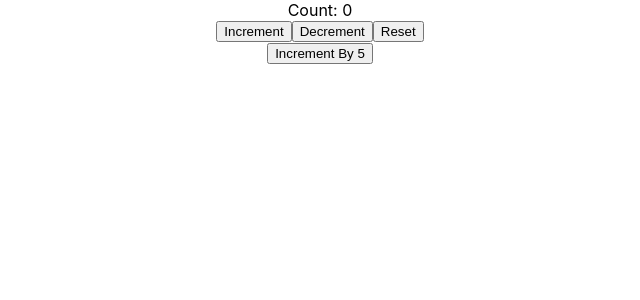
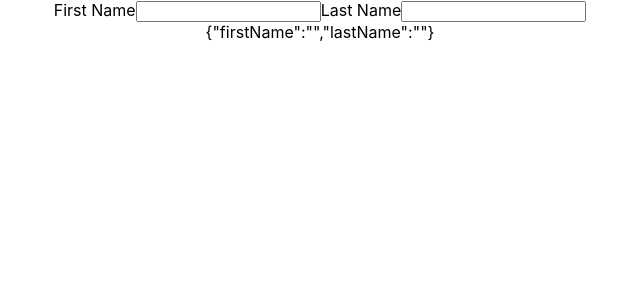
Before and after one commit to sanketjo96/react-training-slync, a React (Create React App) app in the folder my-app/: page / in a window 1280 px wide. Shown: the top 300 px of the page, without its empty margins (320-960 px from the left). Built offline with nearby package versions, Linux system fonts and the light colour scheme.

Commit message:
state object

```diff
--- a/my-app/src/App.js
+++ b/my-app/src/App.js
@@ -1,13 +1,17 @@
 
 import './App.css';
+// import ClassState from './components/ClassState';
+import StateHookObject from './components/StateHookObject';
 // import StateHook from './components/StateHook';
-import StateHookPrevious from './components/StateHookPrevious';
+// import StateHookPrevious from './components/StateHookPrevious';
 
 function App() {
   return (
     <div className="App">
-        {/* <StateHook></StateHook> */}
-        <StateHookPrevious></StateHookPrevious>
+      {/* <ClassState></ClassState> */}
+      {/* <StateHook></StateHook> */}
+      {/* <StateHookPrevious></StateHookPrevious> */}
+      <StateHookObject></StateHookObject>
     </div>
   );
 }
--- /dev/null
+++ b/my-app/src/components/ClassState.jsx
@@ -0,0 +1,40 @@
+import React, { Component } from 'react'
+
+export default class ClassState extends Component {
+    constructor(props) {
+        super(props)
+
+        this.state = {
+            count: 0
+        }
+    }
+
+    incrementBy5 = () => {
+        for (let i = 0; i < 5; i++) {
+            this.setState({ count: this.state.count + 1 })
+        }
+    }
+
+    incrementBy5 = () => {
+        for (let i = 0; i < 5; i++) {
+            this.setState((prev) => ({ count: prev.count + 1 }))
+        }
+    }
+
+    render() {
+        return (
+            <div>
+                Count: {this.state.count}
+                <div>
+                    <button onClick={() => this.setState({ count: this.state.count + 1 })}>Increment</button>
+                    <button onClick={() => this.setState({ count: this.state.count - 1 })}>Decrement</button>
+                    <button onClick={() => this.setState({ count: 0 })}>Reset</button>
+                </div>
+
+                <div>
+                    <button onClick={this.incrementBy5}>Increment By 5</button>
+                </div>
+            </div>
+        )
+    }
+}
--- /dev/null
+++ b/my-app/src/components/StateHookObject.jsx
@@ -0,0 +1,39 @@
+import React, { useState } from 'react'
+
+/**
+ *
+ * There is issue here where you never get correct data from
+ * both of inputs. How to fix this ?
+ */
+export default function StateHookObject() {
+    const [form, setForm] = useState({ firstName: '', lastName: '' })
+    const fnameHandler = (e) => {
+        setForm((prev) => ({
+            firstName: e.target.value
+        }))
+    }
+
+    const lnameHandler = (e) => {
+        setForm((prev) => ({
+            lastName: e.target.value
+        }))
+    }
+
+    return (
+        <div>
+            <form>
+                <label>
+                    First Name
+                </label>
+                <input id="fn" onChange={fnameHandler} value={form.firstName}></input>
+                <label>
+                    Last Name
+                </label>
+                <input id="ln" onChange={lnameHandler} value={form.lastName}></input>
+                <div>
+                   {JSON.stringify(form)}
+                </div>
+            </form>
+        </div>
+    )
+}
--- a/my-app/src/components/StateHookPrevious.js
+++ b/my-app/src/components/StateHookPrevious.js
@@ -31,7 +31,6 @@ function StateHookPrevious() {
             <div>
                 <button onClick={() => incrementBy5()}>Increment By 5</button>
             </div>
-
         </div>
     )
 }
```
